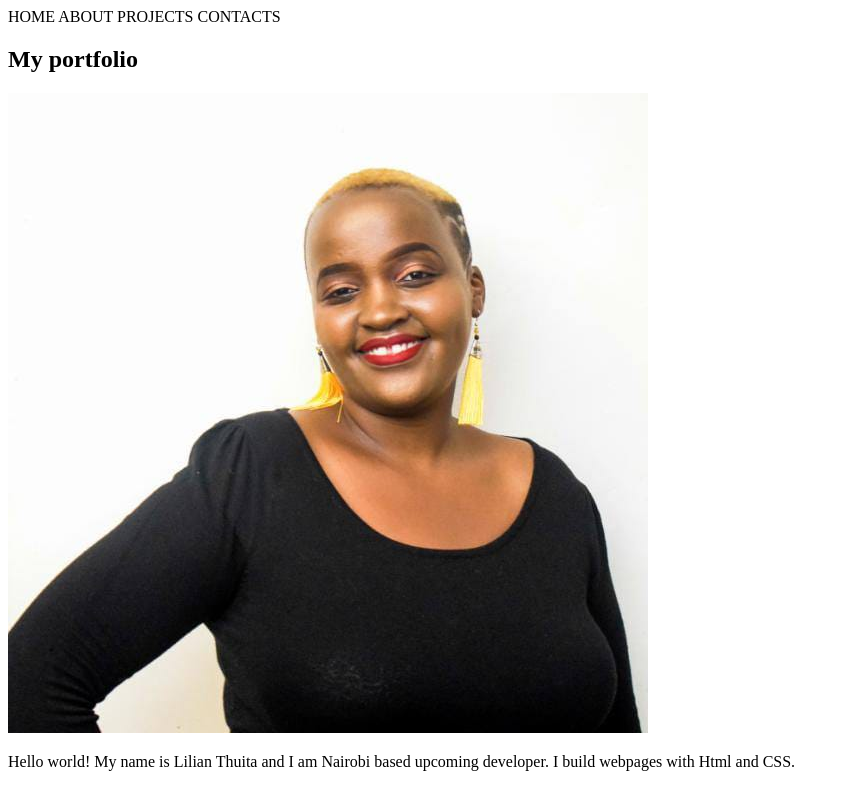
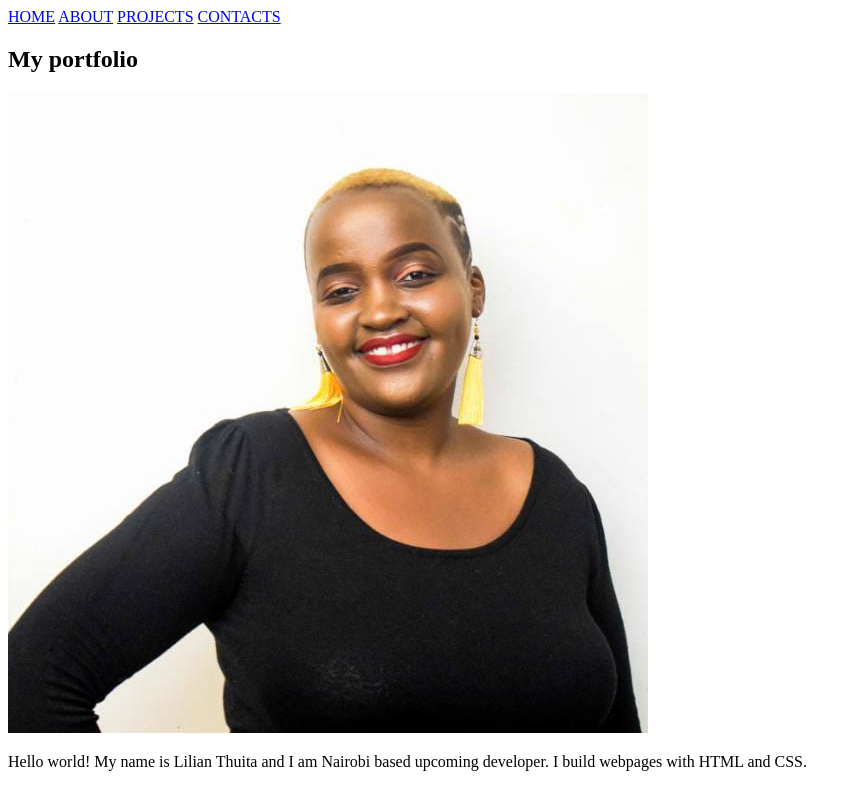
Before and after one commit to lilian94-hub/IP1-portfolio, a plain HTML site: page index.html in a window 1280 px wide. Shown: the whole page, without its empty margins (0-861 px from the left). Drawn offline with Linux system fonts and the light colour scheme.

Commit message:
add a linksto the nav bar and creates webpages for my portfolio

```diff
--- a/index.html
+++ b/index.html
@@ -8,15 +8,15 @@
 </head>
 <body>
     <nav class="navbar">
-        HOME
-        ABOUT
-        PROJECTS
-        CONTACTS
+        <a href="index.html">HOME</a>
+        <a href="about.html">ABOUT</a>
+        <a href="projects.html">PROJECTS</a>
+        <a href="contacts.html">CONTACTS</a>
     </nav>
 
     <h2 class="header">  My portfolio</h2>
     <img id="myprofile" src="IMG-20190123-WA0136.jpg"/>
     <br>
-    <p>Hello world! My name is Lilian Thuita and I am Nairobi based upcoming developer. I build webpages with Html and CSS.</p>
+    <p class="intro">Hello world! My name is Lilian Thuita and I am Nairobi based upcoming developer. I build webpages with HTML and CSS.</p>
 </body>
 </html>
```
Also changed, not shown: about.html (added), contacts.html (added), home.html (added), projects.html (added).
